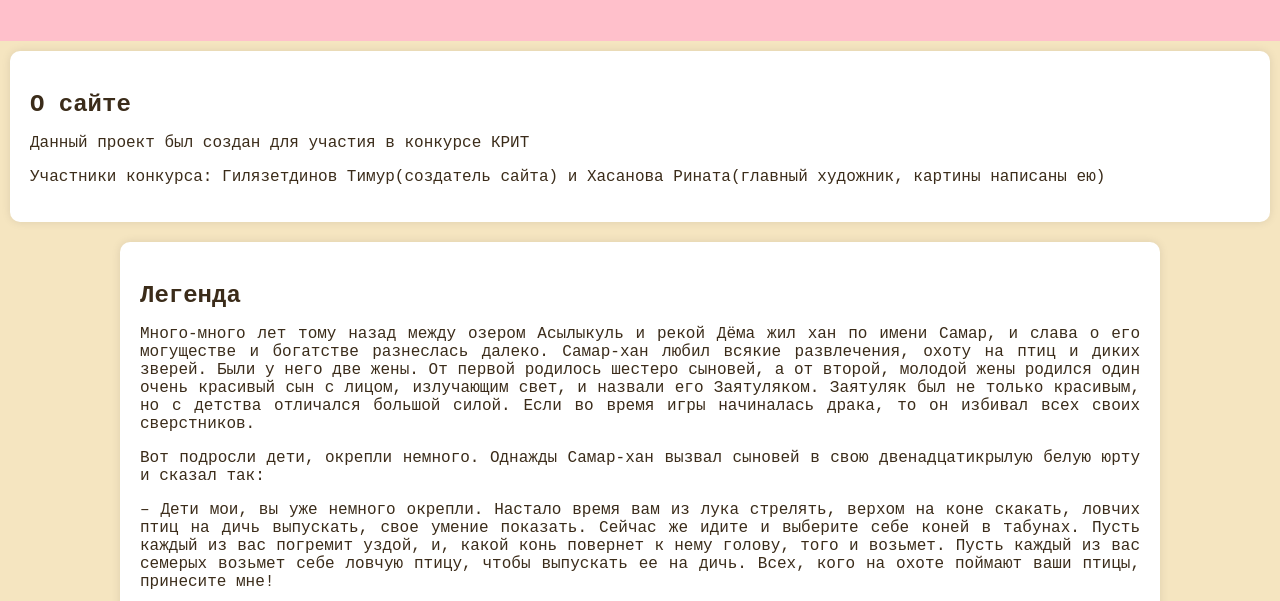
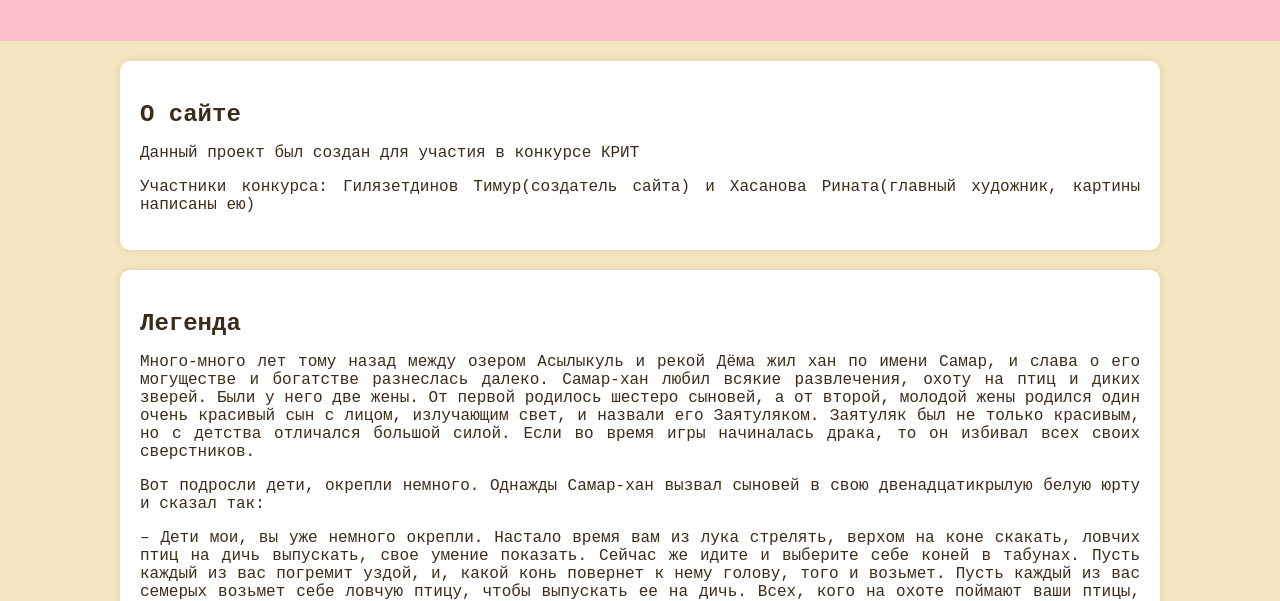
Before and after one commit to soseeso4kaNo1/Bashkir-legenda, a plain HTML site: page index.html in a window 1280 px wide. Shown: the part 168-769 px from the top of the page. Drawn offline with Linux system fonts and the light colour scheme; a script that the page names is missing.

Commit message:
Update index.html

```diff
--- a/index.html
+++ b/index.html
@@ -337,7 +337,7 @@
 </section>
 
 <style>
-    #about, #history, #gallery, #contact {
+    #about, #history, #gallery, #contact, #projectinf {
         text-align: justify;
         margin: 20px;
         padding: 20px;
```
